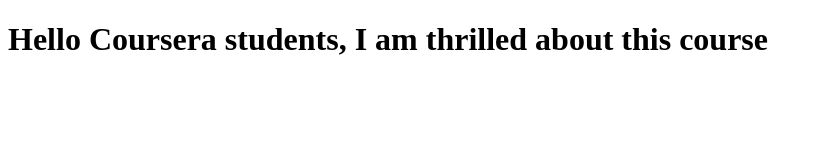
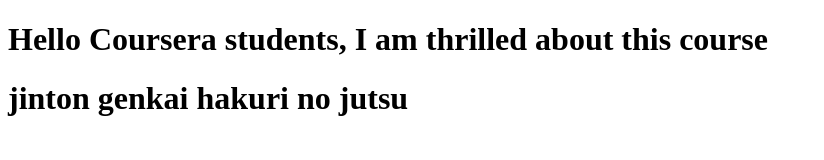
Before and after one commit to umangSrivastav/coursera-test, a plain HTML site: page index.html in a window 1280 px wide. Shown: the whole page, without its empty margins (0-824 px from the left). Drawn offline with Linux system fonts and the light colour scheme.

Commit message:
Next version of webfile.

```diff
--- a/index.html
+++ b/index.html
@@ -6,6 +6,7 @@
 </head>
 <body>
 	<h1>Hello Coursera students, I am thrilled about this course</h1>
+	<h1>jinton genkai hakuri no jutsu</h1>
 
 </body>
 </html>
```
